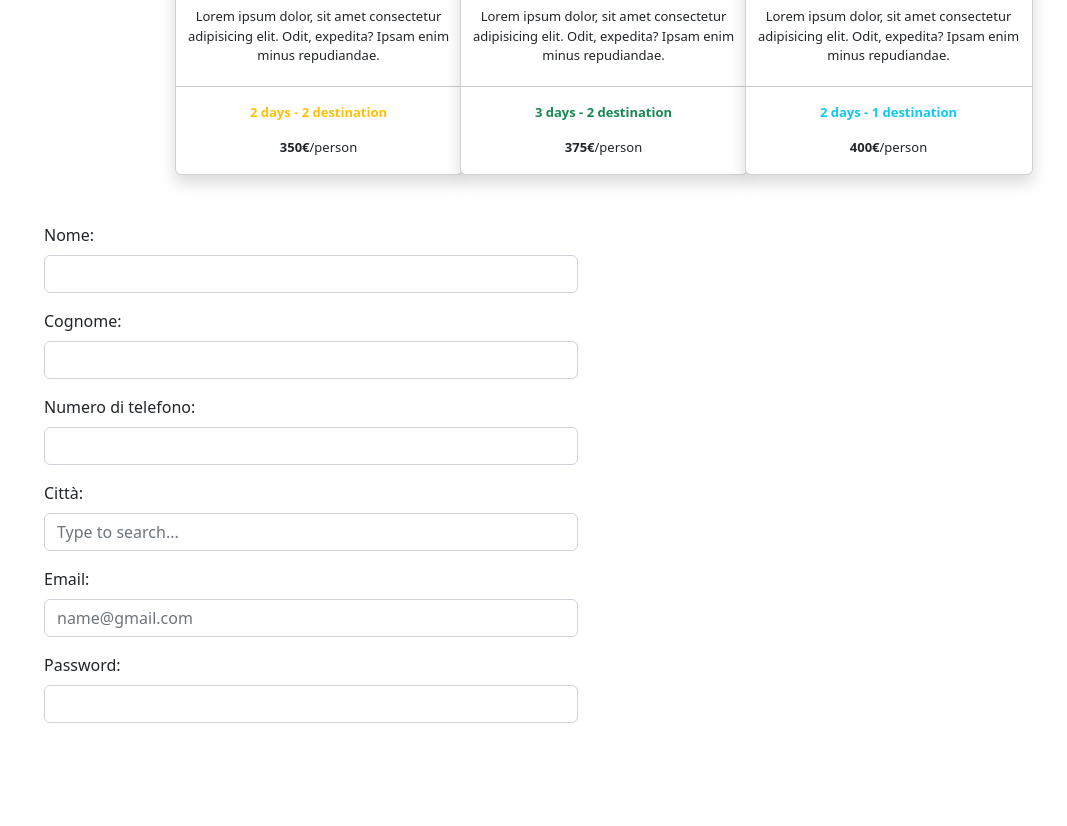
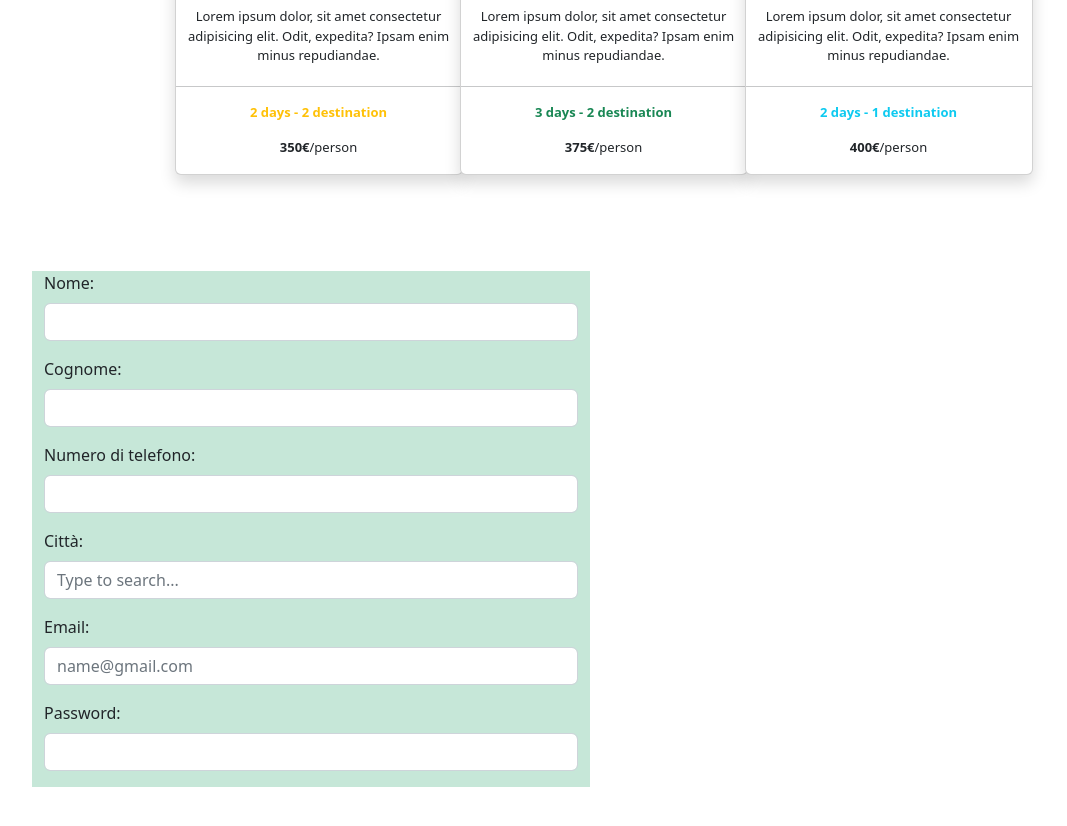
Before and after one commit to MarcoDC96/bootstrap-travel-agency, a plain HTML site: page index.html in a window 1280 px wide. Shown: the part 486-1312 px from the top of the page, without its empty margins (50-1117 px from the left). Before the commit the page ends 1225 px from the top, so only its background shows below. Drawn offline with nearby package versions, Linux system fonts and the light colour scheme.

Commit message:
Aggiustamenti

```diff
--- a/css/style.css
+++ b/css/style.css
@@ -7,3 +7,7 @@
 .ts-p1{
     font-size: small;
 }
+
+.bg-form{
+    background-color: rgb(198, 231, 216);
+}
--- a/index.html
+++ b/index.html
@@ -62,8 +62,8 @@
                 </div>
 
 
-                <div class="row mt-5">
-                    <div class="col-6">
+                <div class="row m-5">
+                    <div class="col-6 mt-5 bg-form">
                         <div class="mb-3">
                             <label for="exampleDataList" class="form-label">Nome:</label>
                             <input class="form-control" id="exampleDataList">
```
